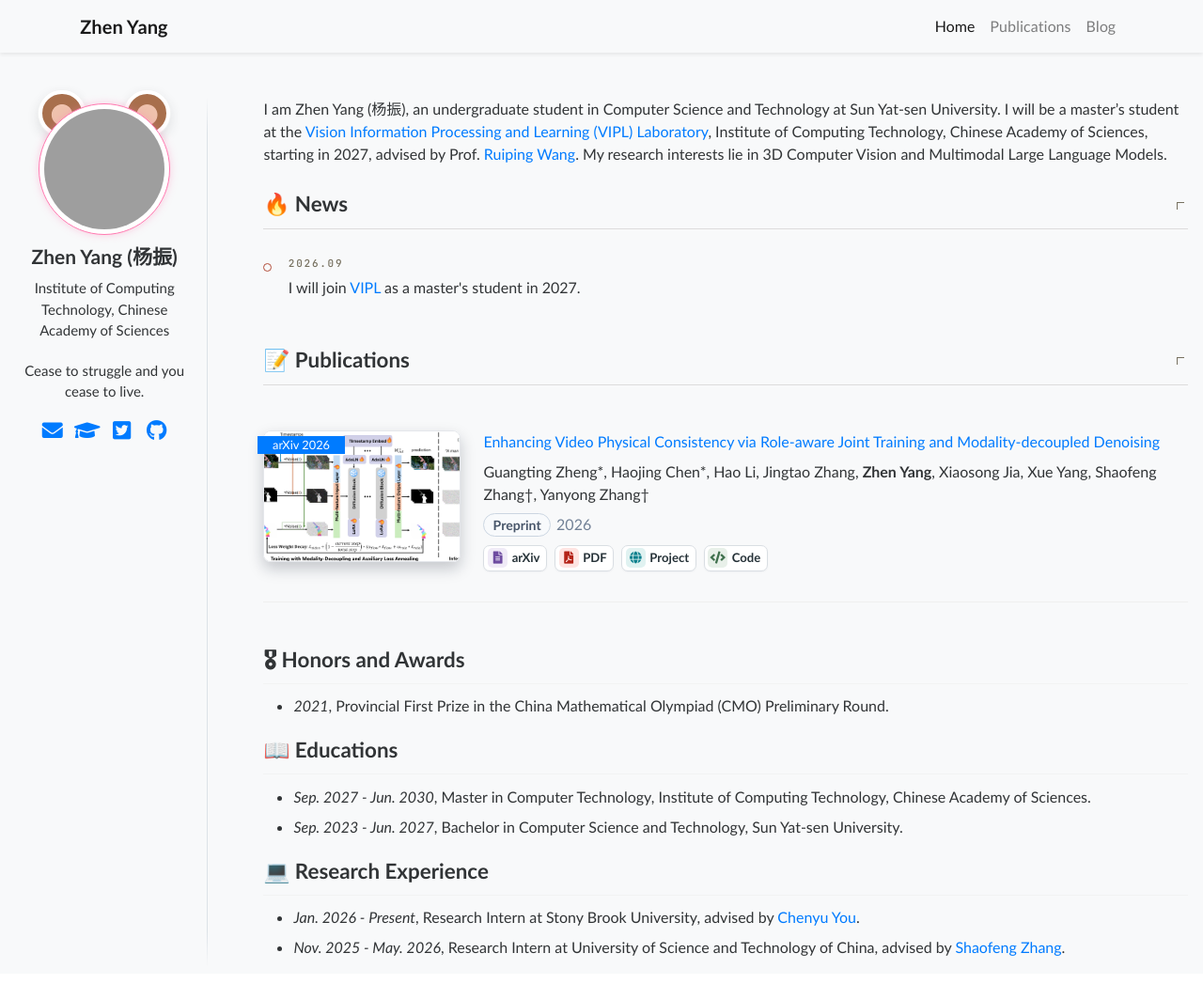
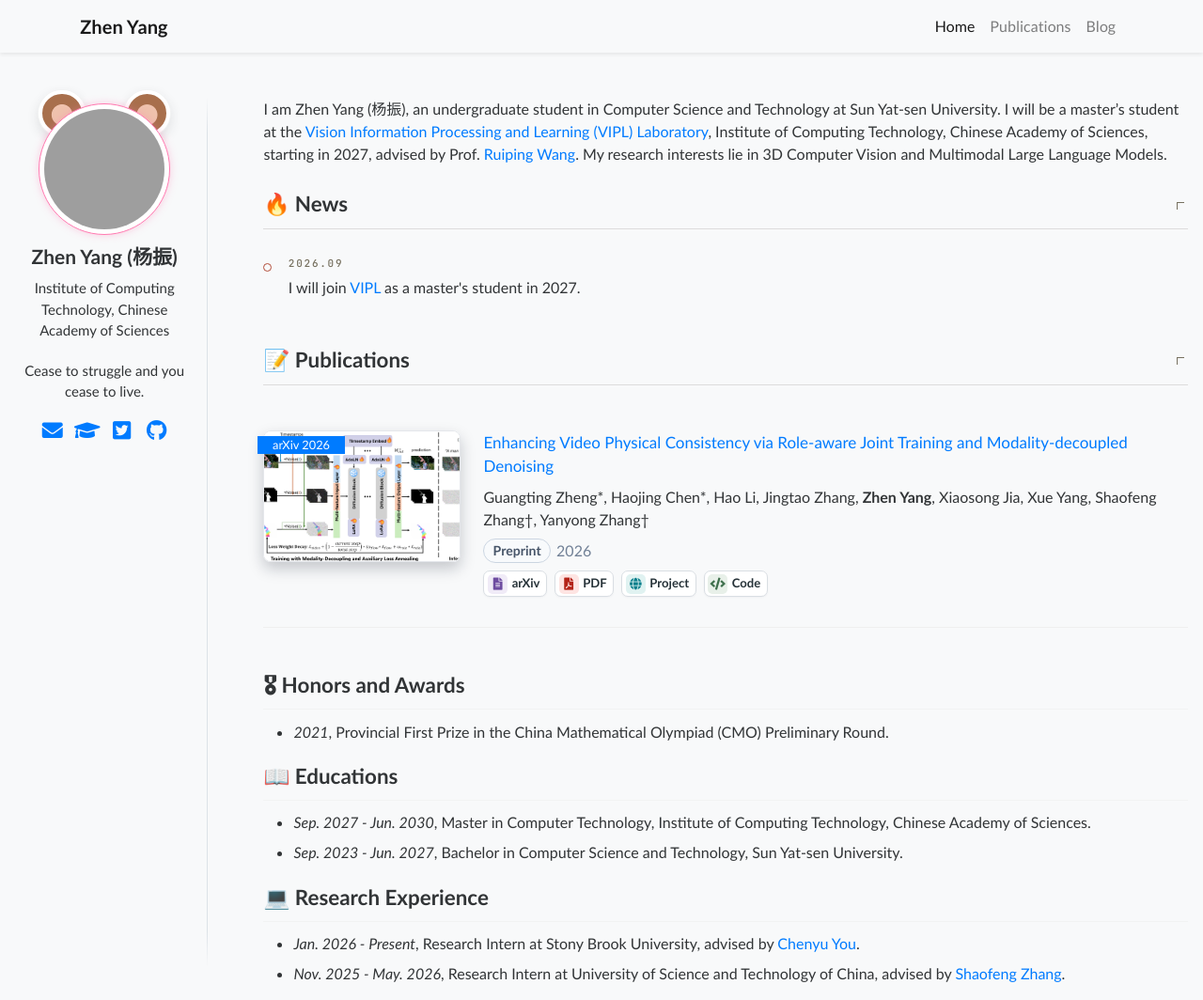
Before and after one commit to MichaelYeung2004/michaelyeung2004.github.io, a Jekyll site: the page built from _pages/about.md, in a window 1280 px wide and 1064 px high. Shown: the whole window at 94% size. Built offline with Jekyll 4.4.1, drawn with Linux system fonts in a browser that asks for light colours; grey boxes are pictures that could not be loaded.

Commit message:
Slightly enlarge publication titles

```diff
--- a/assets/css/main.scss
+++ b/assets/css/main.scss
@@ -106,6 +106,10 @@
     }
 
 
+}
+
+.paper-box-text > p:first-of-type {
+    font-size: 1.0625em;
 }
 
 /* News timeline adapted from Pan-Zihao/Pan-Zihao.github.io, scoped to News only. */
--- a/assets/css/publications.css
+++ b/assets/css/publications.css
@@ -1,4 +1,5 @@
 .publication-card img { height: auto; aspect-ratio: 3 / 2; object-fit: cover; box-shadow: 0 3px 10px rgba(0,0,0,.12); }
+.publication-card h5 { font-size: 21px; }
 .publication-preprint { display: inline-block; padding: 2px 9px; border: 1px solid #d1d7de; border-radius: 20px; color: #536172; background: #f8f9fa; font-weight: 700; }
 .publication-card a { color: #007bff; text-decoration: none; }
 .publication-card a:hover { color: #0056b3; text-decoration: underline; }
```
